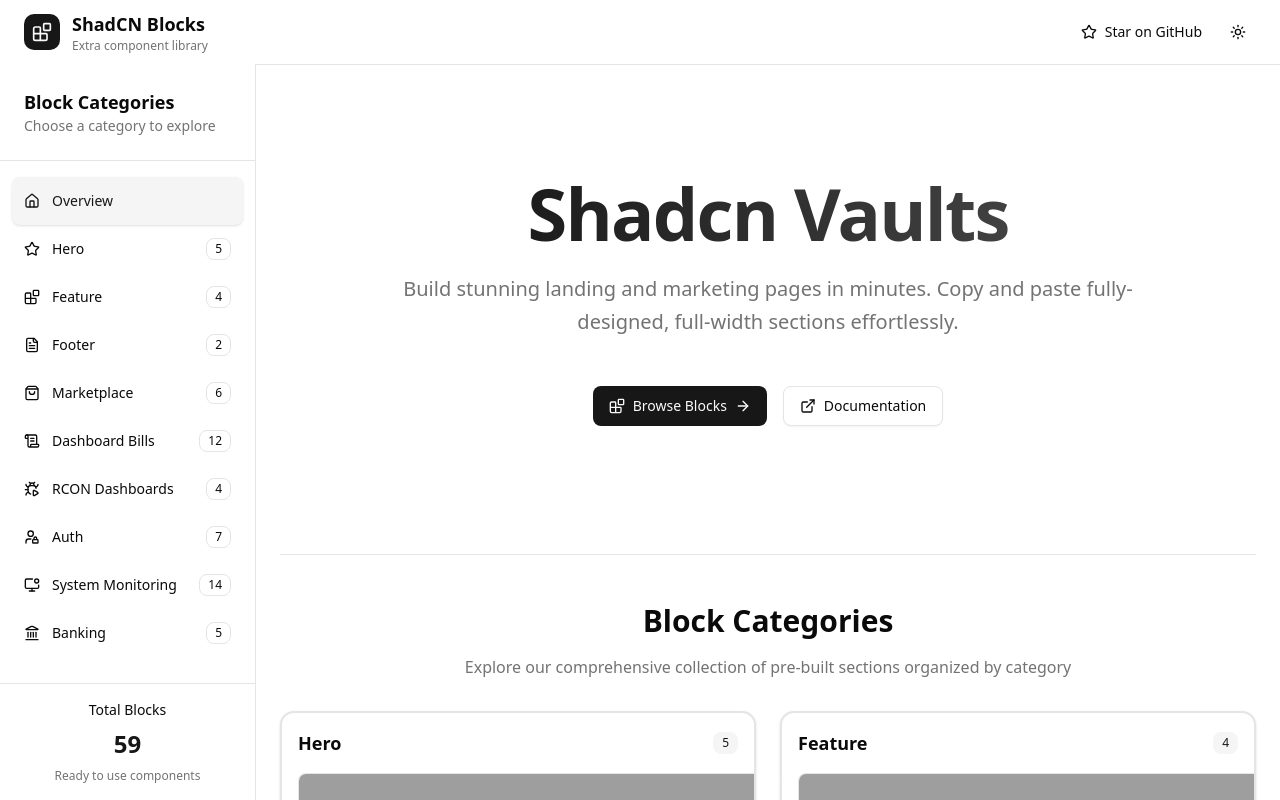
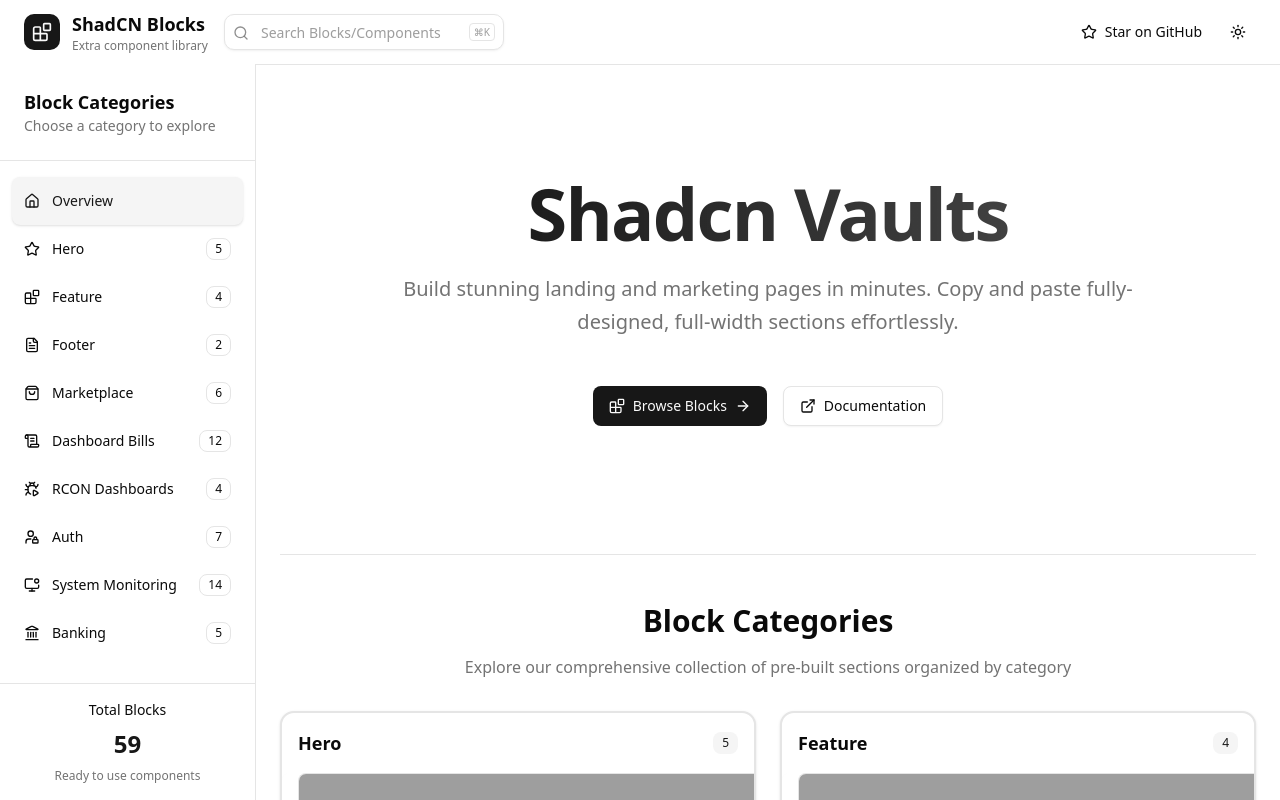
Before and after one commit to Aldhanekaa/ShadcnVaults, a Next.js app: page / in a window 1280 px wide. Shown: the top 800 px of the page. Built offline with nearby package versions, Linux system fonts and the light colour scheme; grey boxes are pictures that could not be loaded.

Commit message:
add search bar

```diff
--- a/src/components/layout/header.tsx
+++ b/src/components/layout/header.tsx
@@ -1,10 +1,11 @@
 "use client";
 
-import { Menu, Blocks, Github, Star } from "lucide-react";
+import { Menu, Blocks, Github, Star, Search } from "lucide-react";
 import { Button } from "@/components/ui/button";
 import { ThemeToggle } from "@/components/theme-toggle";
 import { Badge } from "@/components/ui/badge";
 import Link from "next/link";
+import { motion } from "framer-motion";
 
 interface HeaderProps {
   onMenuClick: () => void;
@@ -45,6 +46,27 @@ export function Header({ onMenuClick }: HeaderProps) {
               </p>
             </div>
           </div>
+
+          <motion.button
+            transition={{ delay: 0.3 }}
+            // variant="outline"
+            className="cursor-pointer group inline-flex transition duration-300 h-9 w-fit rounded-lg border border-input bg-background px-3 py-2 text-sm text-foreground shadow-sm shadow-black/5 placeholder:text-muted-foreground/70 focus-visible:border-ring focus-visible:outline-none focus-visible:ring-[3px] focus-visible:ring-ring/20"
+          >
+            <span className="flex grow items-center">
+              <Search
+                className="-ms-1 me-3 text-muted-foreground/80"
+                size={16}
+                strokeWidth={2}
+                aria-hidden="true"
+              />
+              <span className="font-normal text-muted-foreground/70">
+                Search Blocks/Components
+              </span>
+            </span>
+            <kbd className="-me-1 ms-7 group-hover:ms-20 transition-all duration-300 inline-flex h-5 max-h-full items-center rounded border border-border bg-background px-1 font-[inherit] text-[0.625rem] font-medium text-muted-foreground/70">
+              ⌘K
+            </kbd>
+          </motion.button>
         </div>
 
         <div className="flex items-center gap-1 sm:gap-2 flex-shrink-0">
```
Also changed, not shown: src/blocks/confidential/confidential-1.tsx (+2 -6 lines).
